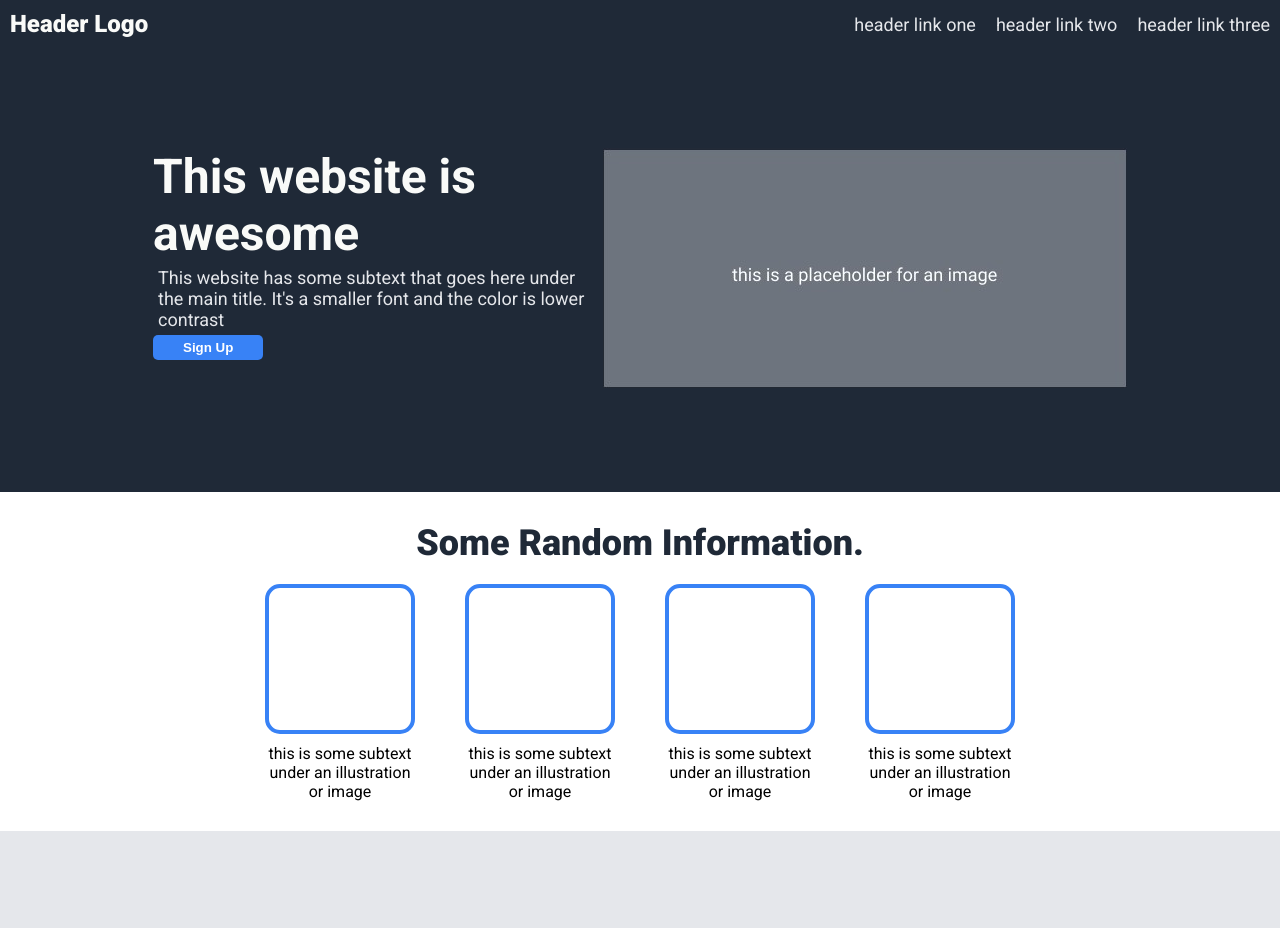
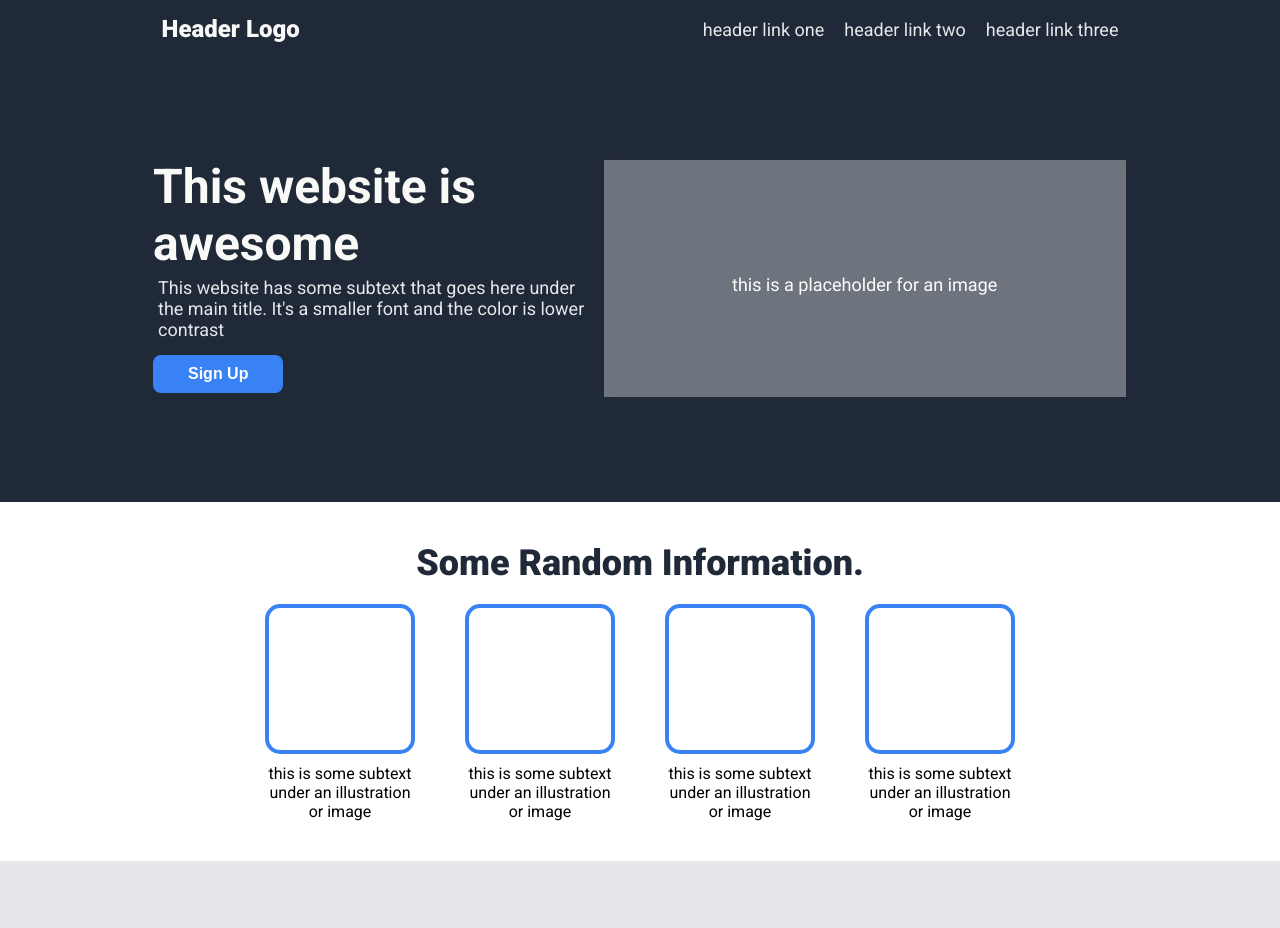
Before and after one commit to lukesuarez/landing-page, a plain HTML site: page index.html in a window 1280 px wide. Shown: the top 928 px of the page. Drawn offline with Linux system fonts and the light colour scheme.

Commit message:
Fixing Header nav aligmennt and adjusting some css lines

```diff
--- a/index.html
+++ b/index.html
@@ -5,10 +5,11 @@
   <meta name="viewport" content="width=device-width, initial-scale=lang">
   <title> Landing Page </title>
   <link rel="stylesheet" href="style/style.css">
+  <!-- Google Fonts -->
+  <link rel="preconnect" href="https://fonts.googleapis.com">
+  <link rel="preconnect" href="https://fonts.gstatic.com" crossorigin>
+  <link href="https://fonts.googleapis.com/css2?family=Roboto:ital,wght@0,100;0,300;0,400;0,500;0,700;0,900;1,100;1,300;1,400;1,500;1,700;1,900&display=swap" rel="stylesheet">
 
-  <link rel="preconnect" href="https://fonts.googleapis.com">
-<link rel="preconnect" href="https://fonts.gstatic.com" crossorigin>
-<link href="https://fonts.googleapis.com/css2?family=Roboto:ital,wght@0,100;0,300;0,400;0,500;0,700;0,900;1,100;1,300;1,400;1,500;1,700;1,900&display=swap" rel="stylesheet">
 </head>
 <body>
   <header class="header">
@@ -36,9 +37,8 @@
       </div>
     </div>
   </header>
-
   <section class="information">
-  <h1 class="header-text">Some Random Information.</h1>
+  <h1 class="information-header-text">Some Random Information.</h1>
     <div class="info-items">
       <div class="card">
         <div class="card-placeholder"></div>
--- a/style/style.css
+++ b/style/style.css
@@ -3,35 +3,26 @@
   padding: 0;
   box-sizing: border-box;
 }
-
 body {
   display: flex;
   flex-direction: column;
   justify-content: center;
+  align-content: center;
   font-family: Roboto;
 }
-
 /* HEADER */
-
 .header {
   background-color: #1F2937;
   justify-content: center;
   align-content: center;
+  pad: 40px;
 }
-
 .header-menu {
   display: flex;
-  justify-content: space-between;
-  padding: 10px;
+  justify-content: space-around;
+  padding: 15px 0px;
+  gap: 80px;
 }
-
-.header-content {
-  display: flex;
-  justify-content: space-between;
-  align-content: center;
-  padding: 100px;
-}
-
 .header-items{
   display: flex;
   text-decoration: none;
@@ -41,49 +32,47 @@ body {
   font-size: 18px;
   color: white;
 }
-
 .header-items li a {
   color: #E5E7EB;
+  text-decoration: none;
 }
-
+.header-content {
+  display: flex;
+  justify-content: space-between;
+  align-content: center;
+  padding: 100px;
+}
 .header-main-text {
   font-size: 48px;
   font-weight: extra-bold;
   color: #F9FAF8;
 }
-
 .header-secondary-text {
   font-size: 18px;
   color: #E5E7EB;
   padding: 5px;
+  margin-bottom: 10px;
 }
-
-a {
-  text-decoration: none;
-}
-
 .header-logo {
   font-size: 24px;
   color: #F9FAF8;
   align-items:  center;
   font-weight: 800;
 }
-
 .header-content {
   display: flex;
   justify-content: center;
   align-content: center;
 }
-
 .header-content-left {
 max-width: 450px;
 }
-
 button {
+  font-size: 16px;
   background-color: #3882f6;
   color: white;
-  padding: 5px 30px;
-  border-radius: 5px;
+  padding: 10px 35px;
+  border-radius: 8px;
   font-weight: 700;
   border-style: none;
   text-align: center;
@@ -91,49 +80,41 @@ button {
 .header-content-right {
   background: u;
 }
-
 /* INFORMATION */
-
 .information {
   display: flex;
   flex-direction: column;
   justify-content: center;
   align-items: center;
-  padding: 30px;
+  padding: 40px;
 }
-.header-text {
+.information-header-text {
   font-size: 36px;
   font-weight: 900;
   color: #1F2937;
 }
-
 .info-items {
   display: flex;
   justify-content: center;
   gap: 50px;
   margin-top: 20px;
 }
-
 .card {
   flex: 1;
   justify-content: center;
 }
-
 .card-placeholder{
   border: solid 4px #3882f6;
   width: 150px;
   height: 150px;
   border-radius: 15px;
 }
-
 .card-text {
   text-align: center;
   width: 150px;
   margin-top: 10px;
 }
-
 /* QUOTE  */
-
 .quote {
   justify-content: center;
   align-items: center;
@@ -142,11 +123,8 @@ button {
   font-style: italic;
   font-weight: 300;
   font-size: 36px;
-  padding: 100px;
+  padding: 120px;
 }
-
-
-
 .quote-autor {
   font-size: 18px;
   font-style: normal;
@@ -154,13 +132,10 @@ button {
   display: flex;
   justify-content: flex-end;
 }
-
 /* ACTION */
-
 .action {
   padding: 80px 120px;
 }
-
 .action-container {
   padding: 40px 60px;
   display: flex;
@@ -169,31 +144,25 @@ button {
   justify-content: space-between;
   border-radius: 5px;
 }
-
 .action-header{
   font-size: 20px;
   font-weight: 600;
 }
-
 .action-content {
   margin-top: 5px;
   font-size: 14px;
 }
-
 .action-text {
   display: flex;
   flex-direction: column;
 }
-
 .button {
   border: 2px solid white;
   padding: 2px 40px;
   border-radius: 5px;
   text-align: center;
 }
-
 /* FOOTER  */
-
 footer {
   background-color: #1F2937;
   color: #F9FAF8;;
```
